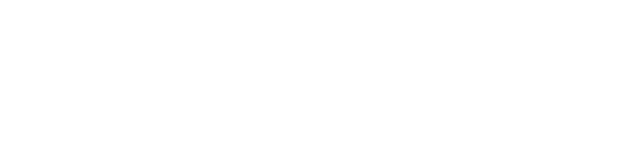
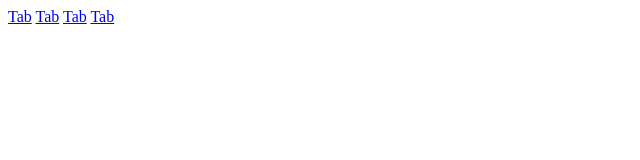
Before and after one commit to Zcrav17/Hike-with-me, a plain HTML site: page frontend/index.html in a window 1280 px wide. Shown: the whole page, without its empty margins (0-640 px from the left). Drawn offline with Linux system fonts and the light colour scheme.

Commit message:
Nav bar added

```diff
--- a/frontend/index.html
+++ b/frontend/index.html
@@ -14,6 +14,14 @@
 
         <title>Hike With Me</title>
 
+        <!-- The # means is a place holder to take them to a certain part -->
+        <div class="sideBarNav">
+            <a href="#">Tab</a>
+            <a href="#">Tab</a>
+            <a href="#">Tab</a>
+            <a href="#">Tab</a>
+        </div>
+
     </head>
 
     <body> <!-- sign in/log in page -->
```
